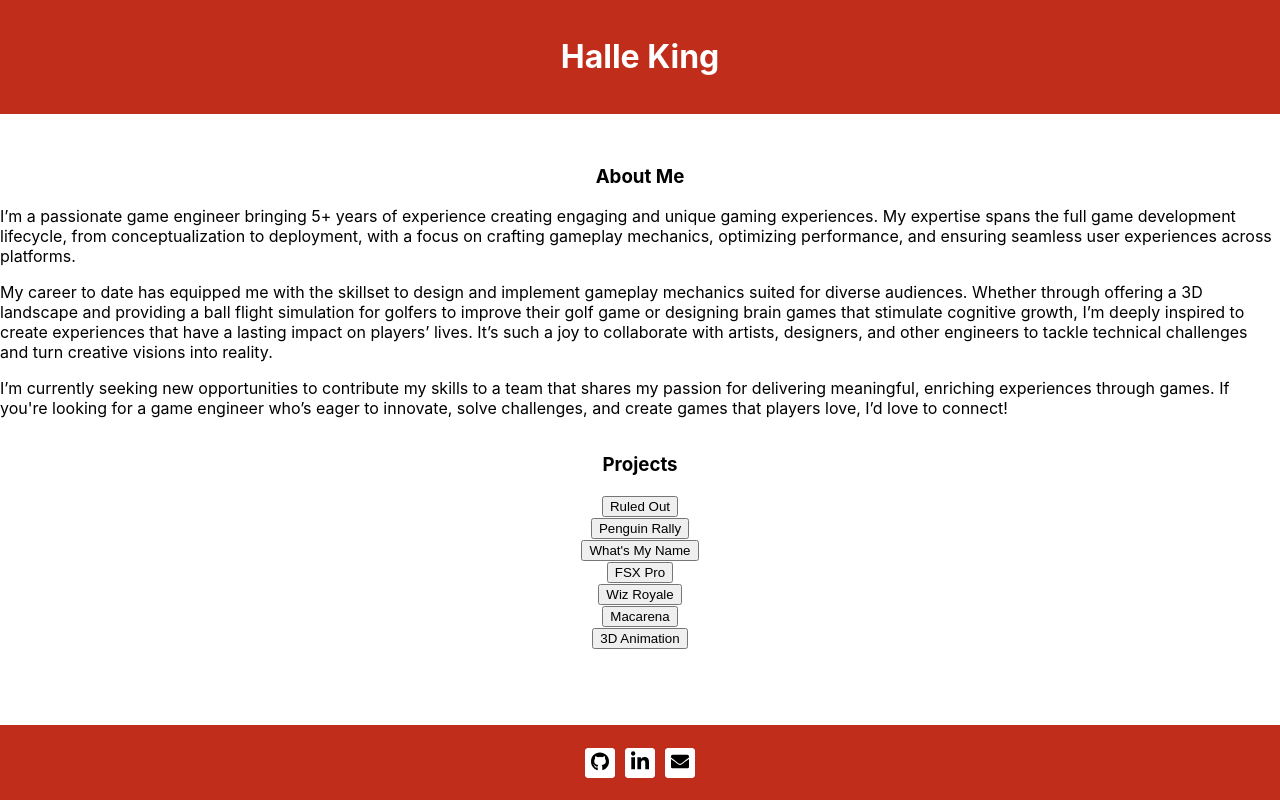
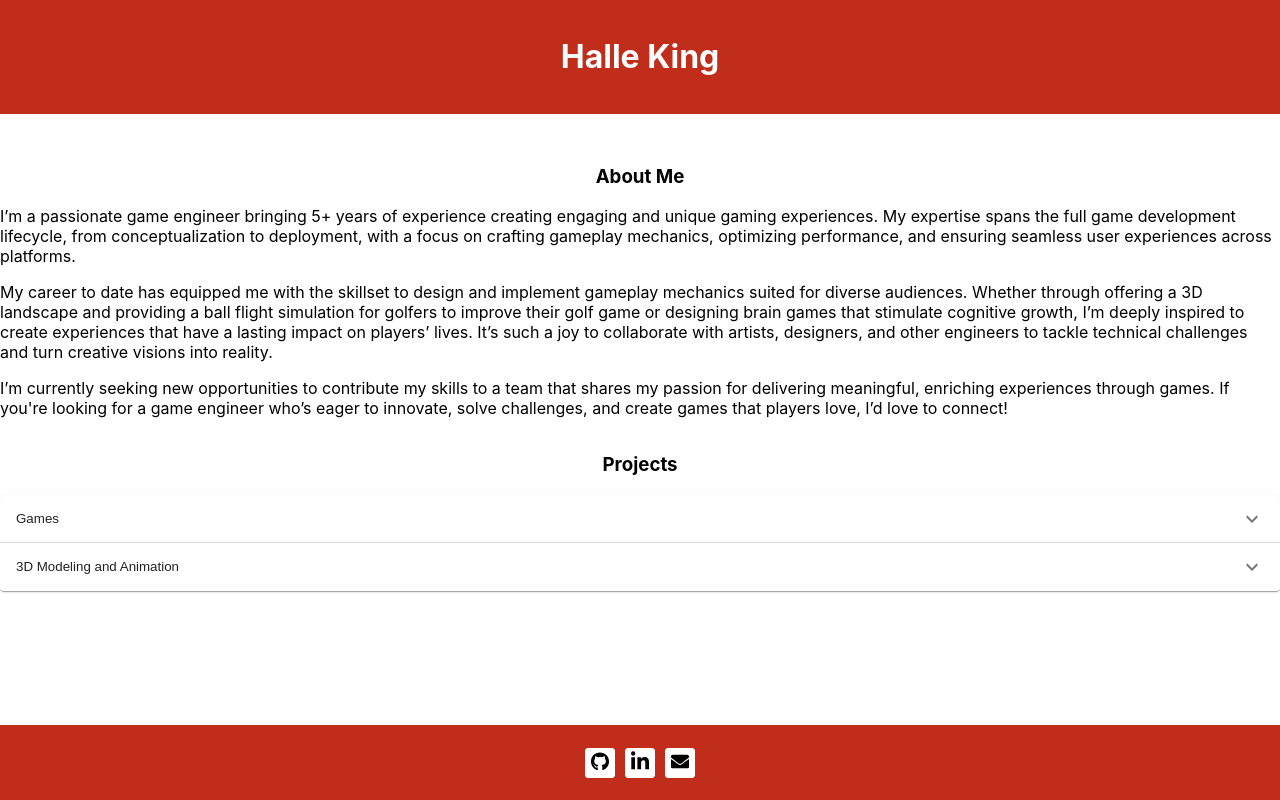
Before and after one commit to halleking/portfolio, a React (Create React App) app: page / in a window 1280 px wide. Built offline with nearby package versions, Linux system fonts and the light colour scheme.

Commit message:
Add project accordian

```diff
--- a/package.json
+++ b/package.json
@@ -6,6 +6,7 @@
   "dependencies": {
     "@emotion/react": "^11.13.5",
     "@emotion/styled": "^11.13.5",
+    "@mui/icons-material": "^6.1.10",
     "@mui/material": "^6.1.9",
     "@testing-library/jest-dom": "^5.17.0",
     "@testing-library/react": "^13.4.0",
--- /dev/null
+++ b/src/components/projects/ProjectAccordion.js
@@ -0,0 +1,42 @@
+import * as React from 'react';
+import Accordion from '@mui/material/Accordion';
+import AccordionActions from '@mui/material/AccordionActions';
+import AccordionSummary from '@mui/material/AccordionSummary';
+import AccordionDetails from '@mui/material/AccordionDetails';
+import ExpandMoreIcon from '@mui/icons-material/ExpandMore';
+import Button from '@mui/material/Button';
+
+export default function ProjectAccordion() {
+  return (
+    <div>
+      <Accordion>
+        <AccordionSummary
+          expandIcon={<ExpandMoreIcon />}
+          aria-controls="panel1-content"
+          id="panel1-header"
+        >
+          Games
+        </AccordionSummary>
+        <AccordionDetails>
+          Ruled Out
+          Penguin Rally
+          What's My Name
+          FSX Pro
+          Wiz Royale
+        </AccordionDetails>
+      </Accordion>
+      <Accordion>
+        <AccordionSummary
+          expandIcon={<ExpandMoreIcon />}
+          aria-controls="panel2-content"
+          id="panel2-header"
+        >
+          3D Modeling and Animation
+        </AccordionSummary>
+        <AccordionDetails>
+          Macarena & syrup animation.
+        </AccordionDetails>
+      </Accordion>
+    </div>
+  );
+}
--- a/src/components/projects/Projects.js
+++ b/src/components/projects/Projects.js
@@ -1,17 +1,11 @@
 import React from 'react';
-import ExpandableComponent from './ExpandableComponent';
+import ProjectAccordion from './ProjectAccordion';
 
 function Projects() {
   return (
     <div>
         <h3>Projects</h3>
-        <ExpandableComponent header="Ruled Out" content="An inductive reasoning game."/>
-        <ExpandableComponent header="Penguin Rally" content="A spatial orientation game."/>
-        <ExpandableComponent header="What's My Name" content="A memory game."/>
-        <ExpandableComponent header="FSX Pro" content="A golf fitting and coaching application."/>
-        <ExpandableComponent header="Wiz Royale" content="A multiplayer battle royale game."/>
-        <ExpandableComponent header="Macarena" content="A 3D animation"/>
-        <ExpandableComponent header="3D Animation" content="3D photorealistic animation."/>
+        <ProjectAccordion/>
     </div>
   );
 }
```
Also changed, not shown: 1 other file (tests, documents, lock files or other folders).
